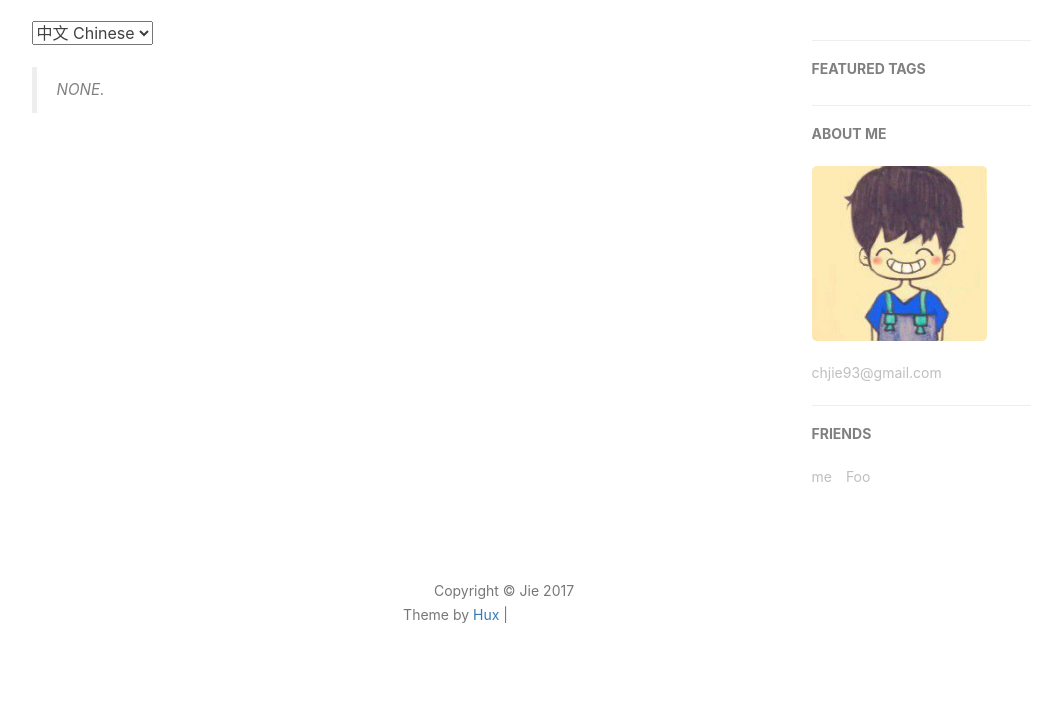
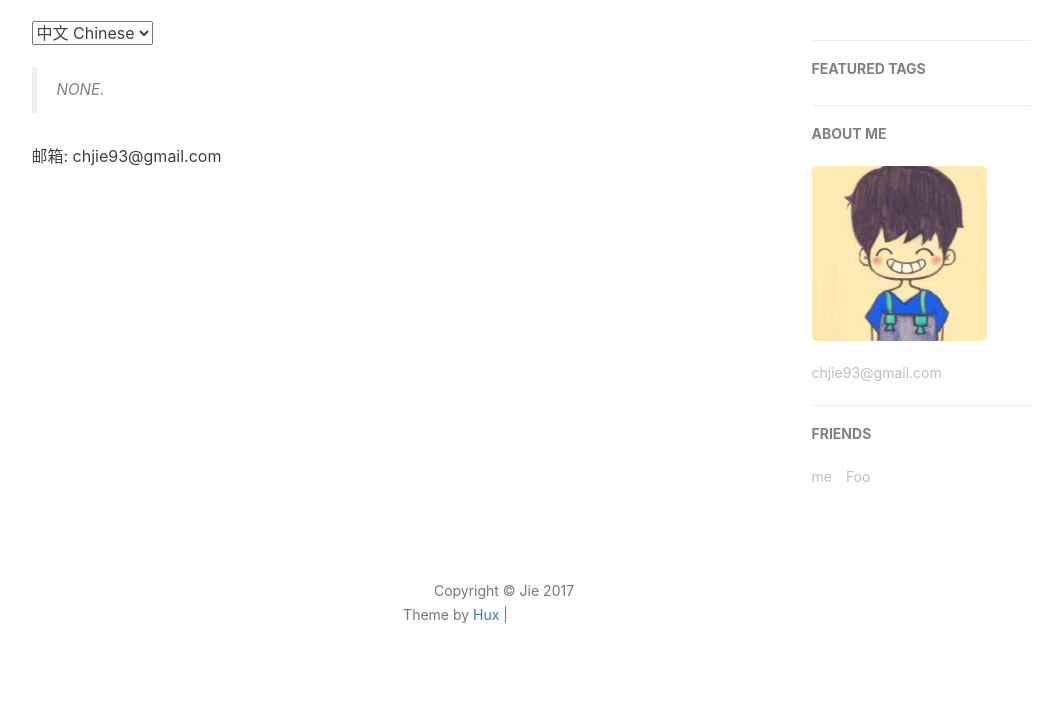
Before and after one commit to ChPi/ChPi.github.io, a Jekyll site: the page built from about.html, in a window 1280 px wide. Shown: the part 418-1137 px from the top of the page, without its empty margins (136-1198 px from the left). Built offline with Jekyll 4.4.1, drawn with Linux system fonts in a browser that asks for light colours; nearby versions of some CDN libraries; comment, search, counter and statistics services are not loaded; grey boxes are pictures that could not be loaded.

Commit message:
about还是加点什么

```diff
--- a/about.html
+++ b/about.html
@@ -16,6 +16,9 @@ header-img: "img/about-bg.jpg"
     <blockquote>
         NONE.
     </blockquote>
+    <p>
+        邮箱: chjie93@gmail.com
+    </p>
     <!--9月21日上午，阳光明媚，鲜花斗艳。帕洛阿尔托苹果店里欢声笑语，人头攒动。苹果公司首席执行官蒂姆·库克先生在店长欧阳猛南陪同下，不远千米，深入到一线店面，为那里的员工带去节曰的问候和良好的祝愿。<br><br>“果粉们，你们辛苦了，我代表某果公司，祝你们身体健康，生活幸福，工作成功！”库克亲切慰问广大员工和顾客，并就iOS7、iPhone 5S和iPhone 5C的销售状况进行调研。 <br><br>“您现在每月工资有多少？肾5S拿到了吗？”在店里，库克关切地向果粉们问起这一问题。当听说果粉们排到了5S，库克满意地连连点头。接着他指出，近年来苹果事业发展取得巨大成就，特别是iPhone影响剧增，老百姓对iOS满意度逐步提高，在这个转变过程中，果粉的辛勤工作功不可没。<br><br>库克看到一个中国小朋友在排队买iPhone 5S，亲切的问：“5288元一台能承受不？”小朋友回答到：“能！”当得知这位小朋友卖了一个肾来买iPhone 5S时，库克叮嘱道：“在支持苹果的同时，也要爱护身体。”<br><br>库克与购买苹果手机的果粉们兴致勃勃地参观了苹果专卖店，和员工们拉了拉家常，并饶有兴趣地玩了四盘切西瓜游戏，与普通员工同乐。<br><br>在交谈中，库克多次关心地强调：“有了iPhone 5C，就不卖iPhone 5了。”并对顾客说：“好好休息，身体是革命的本钱嘛！”会谈始终在亲切友好的气氛中进行。<br><br>顾客们就库克的讲话达成了广泛的共识，并承认世界上只有iOS最流畅，要紧紧的团结在以库克先生为首席执行官的苹果公司集体周围，一心一意抓学习，聚精会神谋发展。<br>-->
     <!--<br>帕洛阿尔托苹果专卖店当日原则通过《蒂姆·库克首席执行官在加州新苹果店的讲话纪要》，并下发各分店认真学习、研讨。-->
 
@@ -31,6 +34,9 @@ header-img: "img/about-bg.jpg"
         Nothing.
     </blockquote>
 
+    <p>
+        e-mail: chjie93@gmail.com
+    </p>
     <!--<p>-->
         <!--Your work is going to fill a large part of your life, and the only way to be truly satisfied is to do what you believe is great work. And the only way to do great work is to love what you do. If you haven’t found it yet, keep looking. Don’t settle. As with all matters of the heart, you’ll know when you find it.-->
     <!--</p>-->
```
